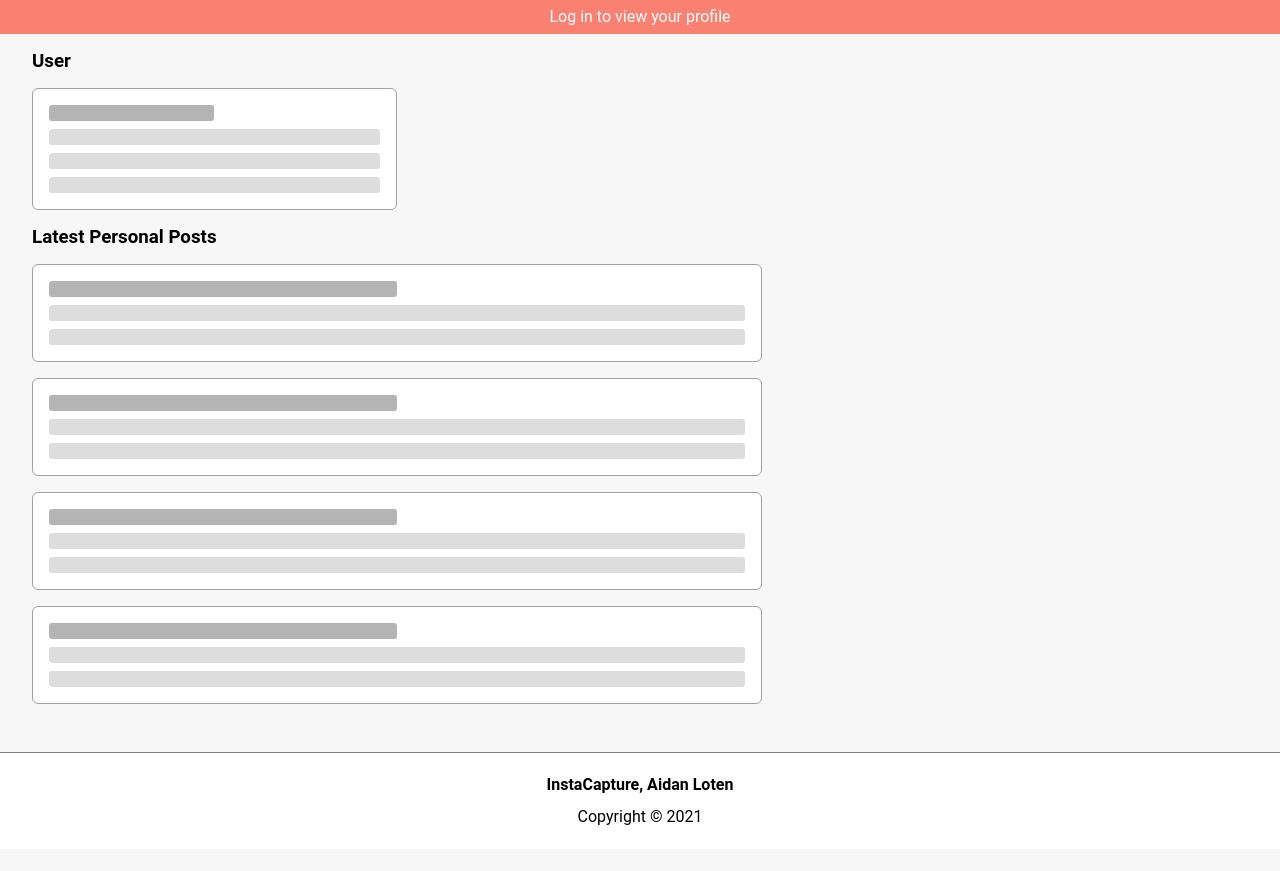
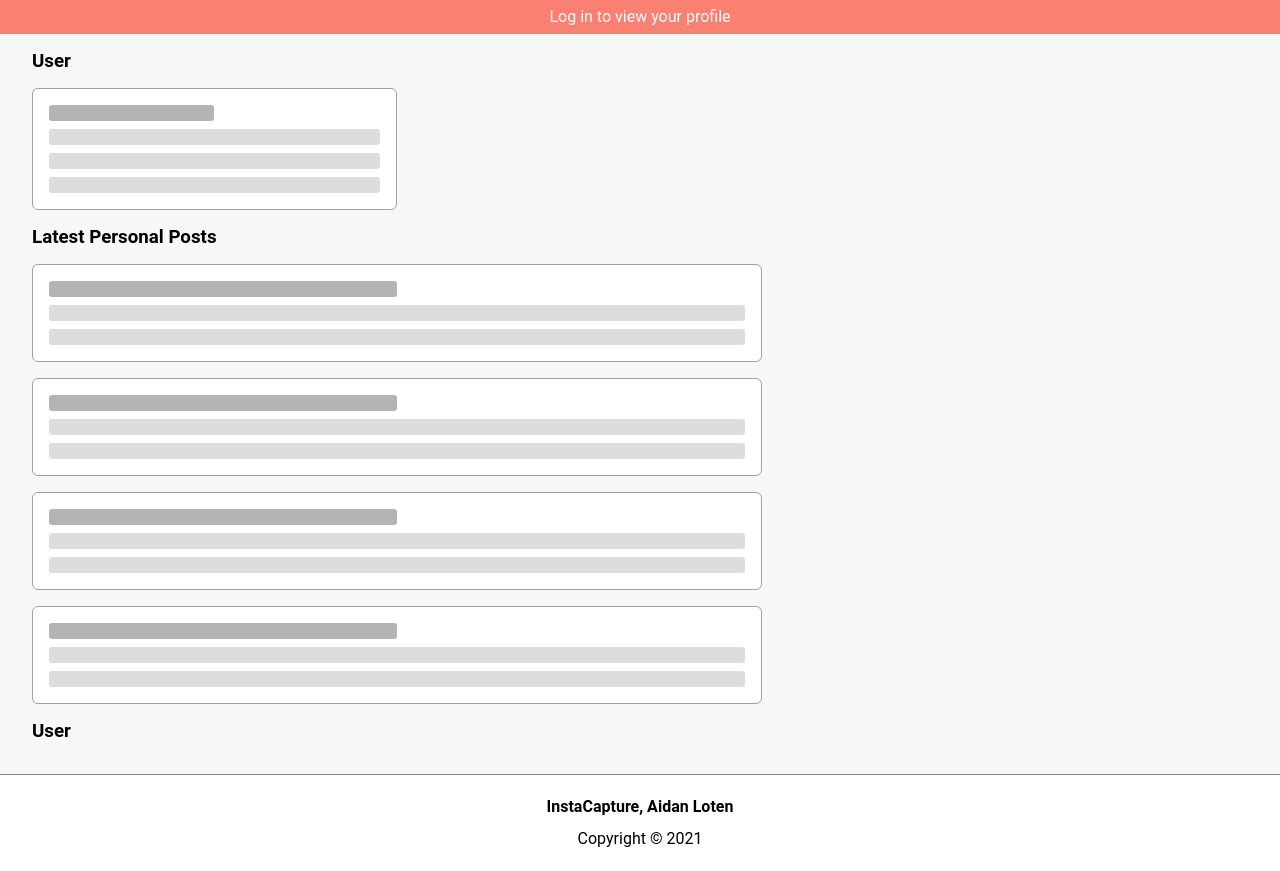
Before and after one commit to aloten/InstaCapture, a PHP site: page / in a window 1280 px wide. Shown: the part 61-932 px from the top of the page. Before the commit the page ends 886 px from the top, so only its background shows below. Run offline with PHP 8.4, Linux system fonts and the light colour scheme; some libraries are stand-ins or nearby versions.

Commit message:
user style

```diff
--- a/index.html
+++ b/index.html
@@ -57,6 +57,7 @@
             </div>
           </div>
         </div>
+        <h3>User</h3>
         <div class="profile"></div>
         <div class="posts"></div>
       </div>
--- a/style.css
+++ b/style.css
@@ -82,13 +82,13 @@
   display: flex;
   flex-direction: column;
   align-items: left;
-  justify-content: space-between;
   background-color: #f7f7f7;
 }
 
 /* Profile */
 .profile {
   display: none;
+  margin-top: 1rem;
   width: 20rem;
   background-color: white;
   border: 1px solid black;
@@ -112,6 +112,7 @@
 
 .post {
   margin: 1rem 0;
+  padding: 0.5rem;
   border: 1px solid black;
   border-radius: 3px;
   background-color: white;
```
